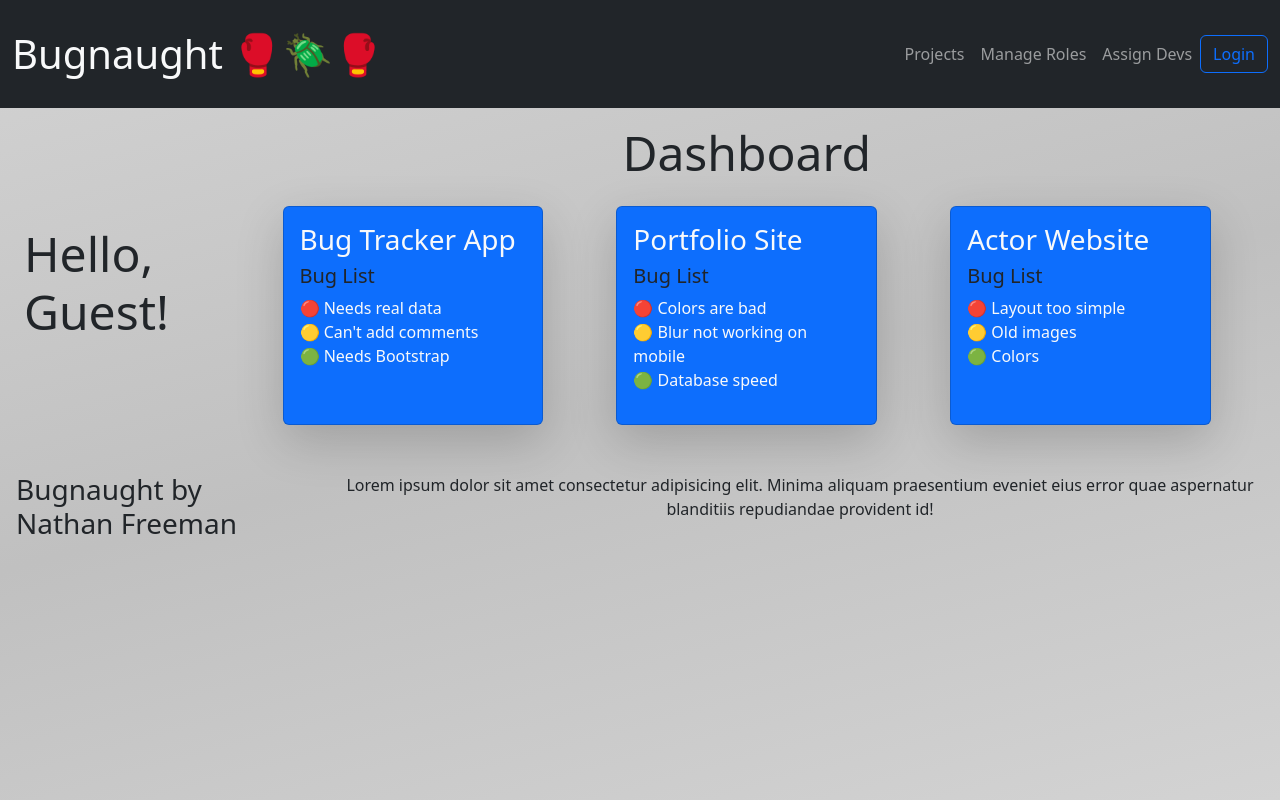
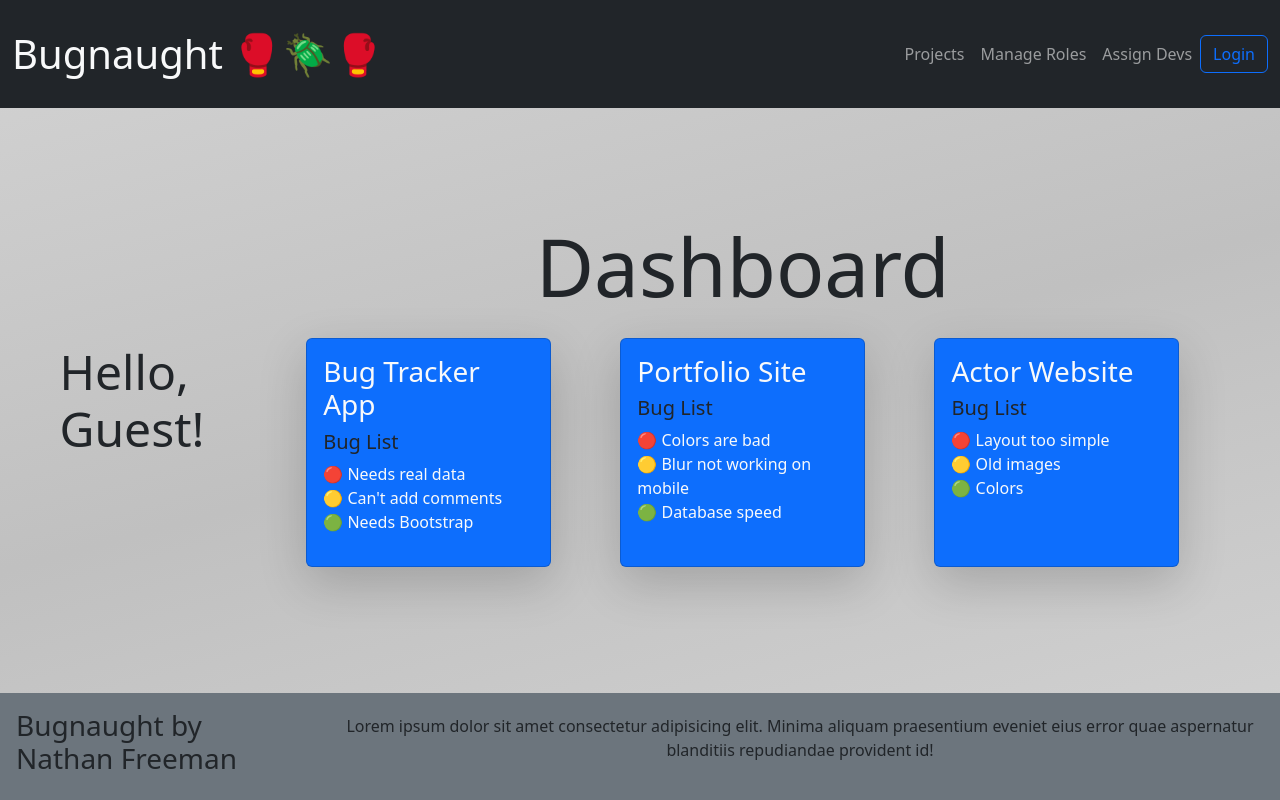
Before and after one commit to Bones81/Bugnaught, a React (Vite) app: page / in a window 1280 px wide. Built offline with nearby package versions, Linux system fonts and the light colour scheme.

Commit message:
More layout improvements

```diff
--- a/src/App.css
+++ b/src/App.css
@@ -1,6 +1,9 @@
 #root {
   max-width: 100vw;
+  min-height: 100vh;
   margin: 0 auto;
+  display: flex;
+  flex-flow: column nowrap;
 }
 
 body {
@@ -8,3 +11,10 @@ body {
   background-repeat: no-repeat;
   min-height: 100vh;
 }
+
+.dash-container {
+  flex-grow: 1;
+  display: flex;
+  align-items: center;
+  justify-content: center;
+}
--- a/src/App.tsx
+++ b/src/App.tsx
@@ -11,8 +11,8 @@ const App = () => {
   return (
     <>
       <Header name="Nathan" setView={setView}/>
-      <div className="container-fluid">
-        <div className="row justify-content-center align-items-center my-3">
+      <div className="container-fluid dash-container">
+        <div className="row justify-content-center align-items-center my-3 gx-5">
           <div className="col-sm-2">
             <InfoPanel />
           </div>
--- a/src/Dashboard/dashboard.tsx
+++ b/src/Dashboard/dashboard.tsx
@@ -2,7 +2,7 @@ import { useState, useEffect } from "react"
 import BugState from "../interfaces/bug"
 import ProjectState from "../interfaces/project"
 
-const Dashboard = (props) => {
+const Dashboard = (props: any) => {
 
     const [bugs, setBugs] = useState<BugState[]>([])
     const [projects, setProjects] = useState<ProjectState[]>([])
@@ -33,7 +33,7 @@ const Dashboard = (props) => {
 
     return (
         <>
-            <h1 className="display-5 text-center">Dashboard</h1>
+            <h1 className="display-1 text-center">Dashboard</h1>
             {(()=> {
                 switch(props.view) {
                     case "projects-view":
@@ -75,38 +75,6 @@ const Dashboard = (props) => {
                 }})()
             }
 
-
-        {/* Bugs Mapping */}
-        {/* { bugs.length ? bugs.map(bug => {
-            return (
-            <div className="wrapper">
-                <div className="card">
-                    <h3>{bug.name}</h3>
-                    <h5>{bug.priority}</h5>
-                    <p>{bug.description}</p>
-                </div>
-            </div>
-            )})
-            :
-            <h3>No Bugs Found!</h3>
-        } */}
-
-        {/* Projects Mapping */}
-        {/* { projects.length ? projects.map(project => {
-            return (
-            <div className="wrapper">
-                <div className="card">
-                    <h3>{project.name}</h3>
-                    <h5>{project.id}</h5>
-                </div>
-            </div>
-            )})
-            :
-            <h3>No Projects Found!</h3>
-        } */}
-
-        {/* End Content */}
-
         </>
     )
 }
--- a/src/Footer/footer.tsx
+++ b/src/Footer/footer.tsx
@@ -1,8 +1,8 @@
-const Footer: React.FC = () => {
+const Footer = () => {
     return (
         <>
-            <footer className="container-fluid">
-                <div className="row">
+            <footer className="container-fluid mt-auto bg-secondary">
+                <div className="row align-items-center">
                     <div className="col-3 p-3">
                         <h3>Bugnaught by Nathan Freeman</h3>
                     </div>
```
Also changed, not shown: src/Header/header.tsx (+0 -1 lines).
